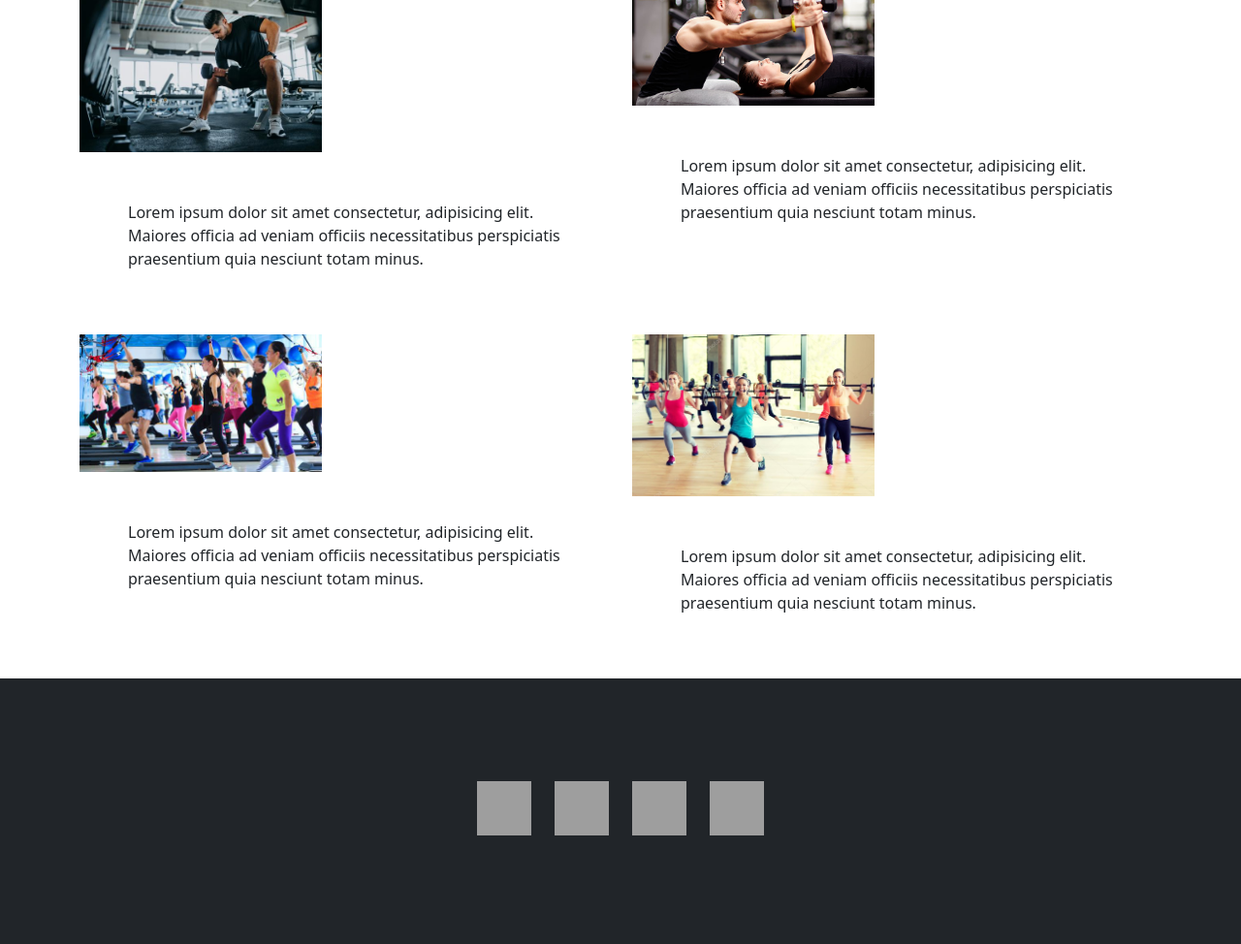
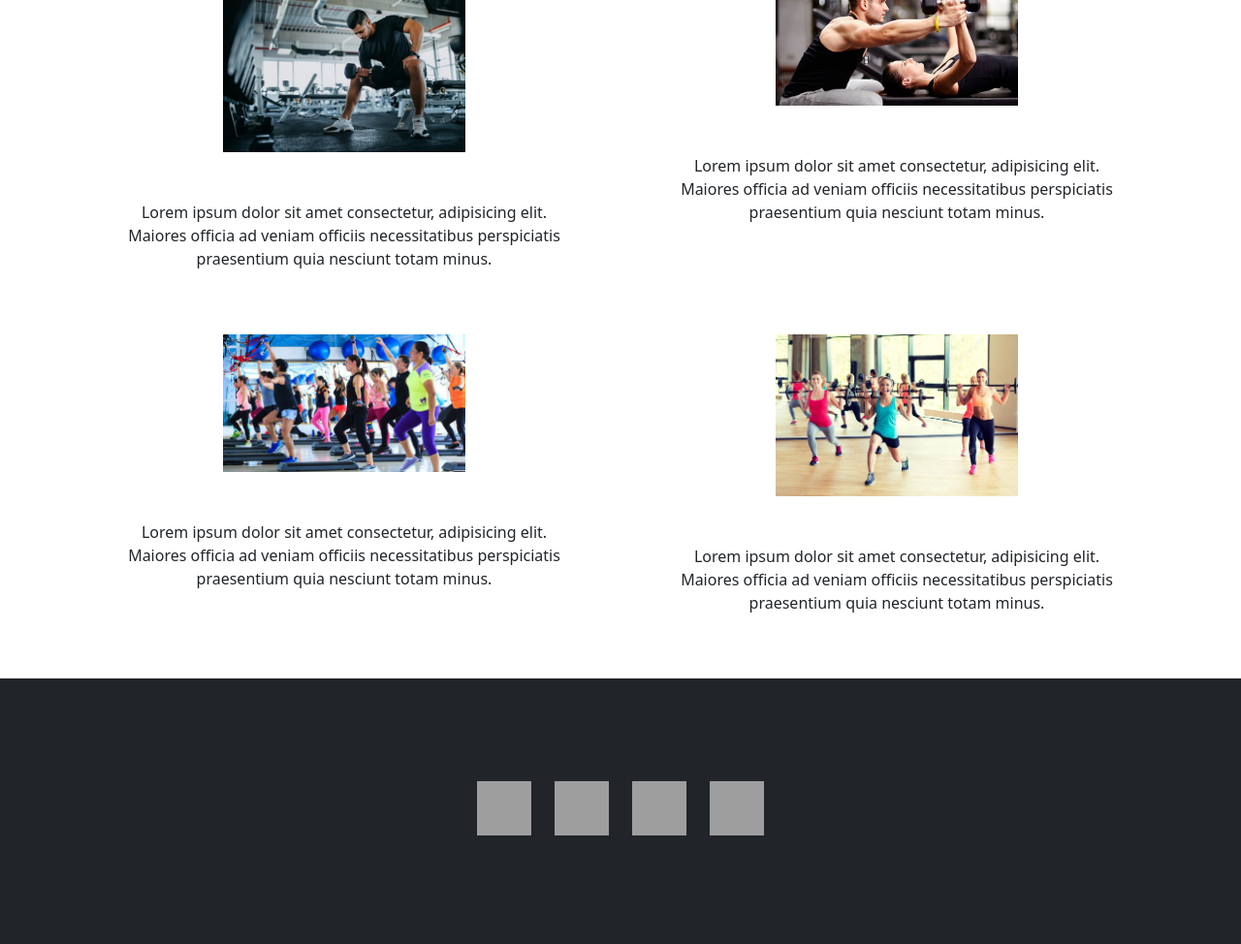
Before and after one commit to carmenmotiv/PreEntrega2-Sanchez, a plain HTML site: page paginas/membresias.html in a window 1280 px wide. Shown: the part 151-1125 px from the top of the page at 97% size. Drawn offline with nearby package versions, Linux system fonts and the light colour scheme; grey boxes are pictures that could not be loaded.

Commit message:
Update membresias.html

```diff
--- a/paginas/membresias.html
+++ b/paginas/membresias.html
@@ -49,21 +49,21 @@
     <main class="container">
         <h3 class="text-center mt-4">Membresias</h3>
         <div class="row">
-            <div class="col-md-6">
+            <div class="col-md-6 text-center"> <!-- Added 'text-center' class -->
                 <img src="../imagenes/gym-solo.jpg" alt="Gym solo Membresia" class="membresiaFoto img-fluid">
                 <p class="textoDescriptivo">Lorem ipsum dolor sit amet consectetur, adipisicing elit. Maiores officia ad veniam officiis necessitatibus perspiciatis praesentium quia nesciunt totam minus.</p>
             </div>
-            <div class="col-md-6">
+            <div class="col-md-6 text-center"> <!-- Added 'text-center' class -->
                 <img src="../imagenes/personal-trainer.jpeg" alt="Gym Personal Trainer Membresia" class="personalTrainerFoto img-fluid">
                 <p class="textoDescriptivo">Lorem ipsum dolor sit amet consectetur, adipisicing elit. Maiores officia ad veniam officiis necessitatibus perspiciatis praesentium quia nesciunt totam minus.</p>
             </div>
         </div>
         <div class="row">
-            <div class="col-md-6">
+            <div class="col-md-6 text-center"> <!-- Added 'text-center' class -->
                 <img src="../imagenes/clases-grupales.jpg" alt="Gym Clases 1 Membresia" class="membresiaFoto img-fluid">
                 <p class="textoDescriptivo">Lorem ipsum dolor sit amet consectetur, adipisicing elit. Maiores officia ad veniam officiis necessitatibus perspiciatis praesentium quia nesciunt totam minus.</p>
             </div>
-            <div class="col-md-6">
+            <div class="col-md-6 text-center"> <!-- Added 'text-center' class -->
                 <img src="../imagenes/clases-pesa.jpg" alt="Gym Clases 2 Membresia" class="personalTrainerFoto img-fluid">
                 <p class="textoDescriptivo">Lorem ipsum dolor sit amet consectetur, adipisicing elit. Maiores officia ad veniam officiis necessitatibus perspiciatis praesentium quia nesciunt totam minus.</p>
             </div>
```
